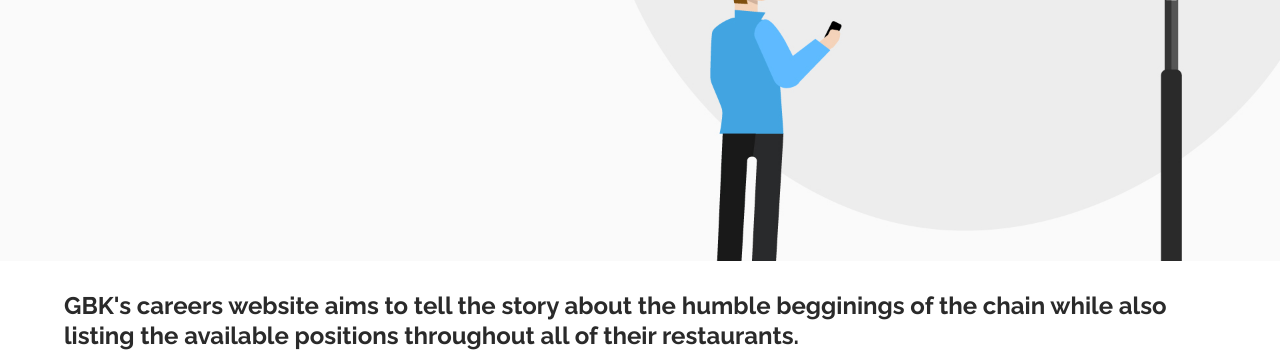
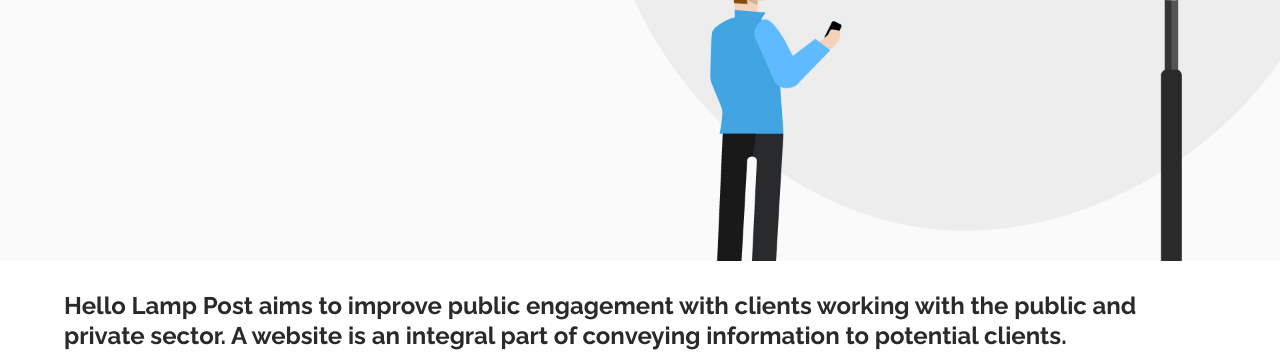
Before and after one commit to Gabeoli/portfolio-2020, a Gatsby site: page /Work/HelloLampPost in a window 1280 px wide. Shown: the part 441-800 px from the top of the page. Built offline with nearby package versions, Linux system fonts and the light colour scheme; Gatsby itself is replaced by a stand-in of ours.

Commit message:
HLP Content Change

```diff
--- a/src/pages/Work/HelloLampPost.js
+++ b/src/pages/Work/HelloLampPost.js
@@ -31,7 +31,7 @@
 
     <div className="container">
         <div className="background-text">
-            <p>GBK's careers website aims to tell the story about the humble begginings of the chain while also listing the available positions throughout all of their restaurants.</p>
+            <p>Hello Lamp Post aims to improve public engagement with clients working with the public and private sector. A website is an integral part of conveying information to potential clients.</p>
         </div>
 
         <div className="project-details">
```
